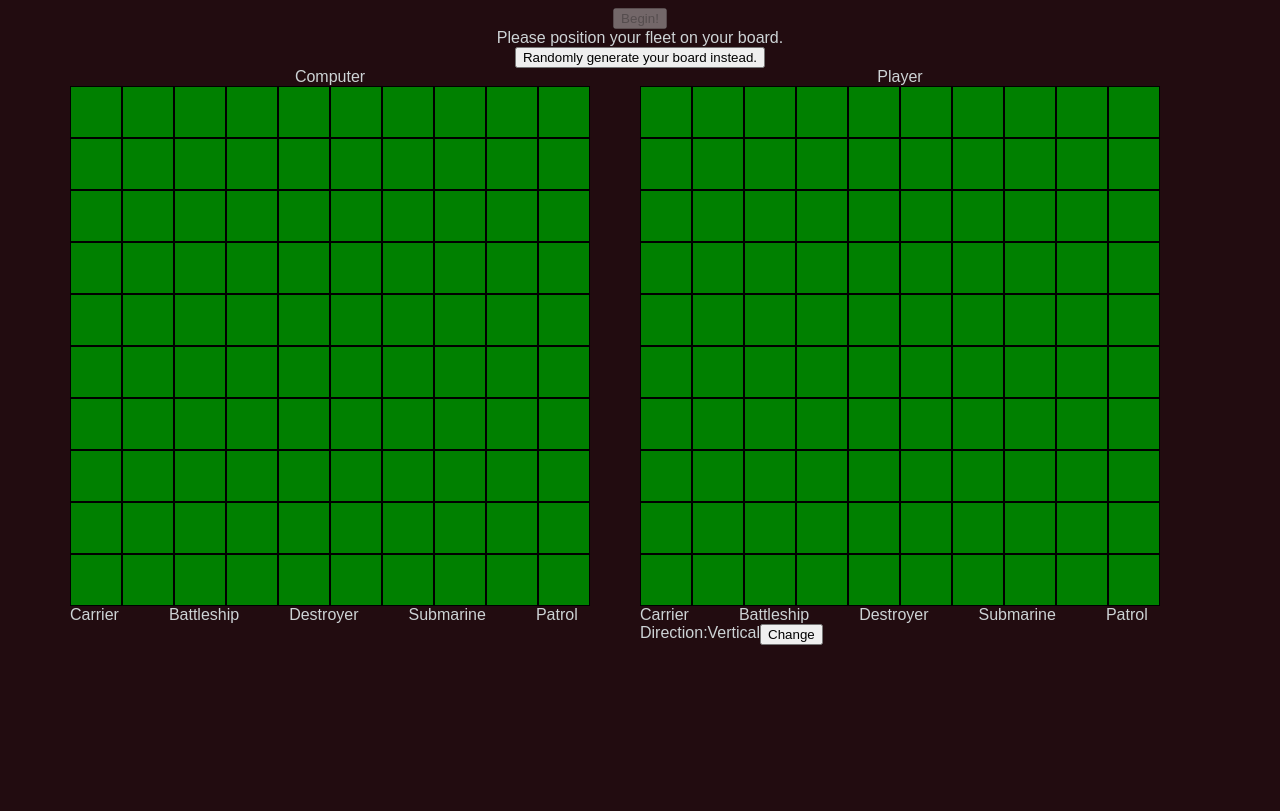
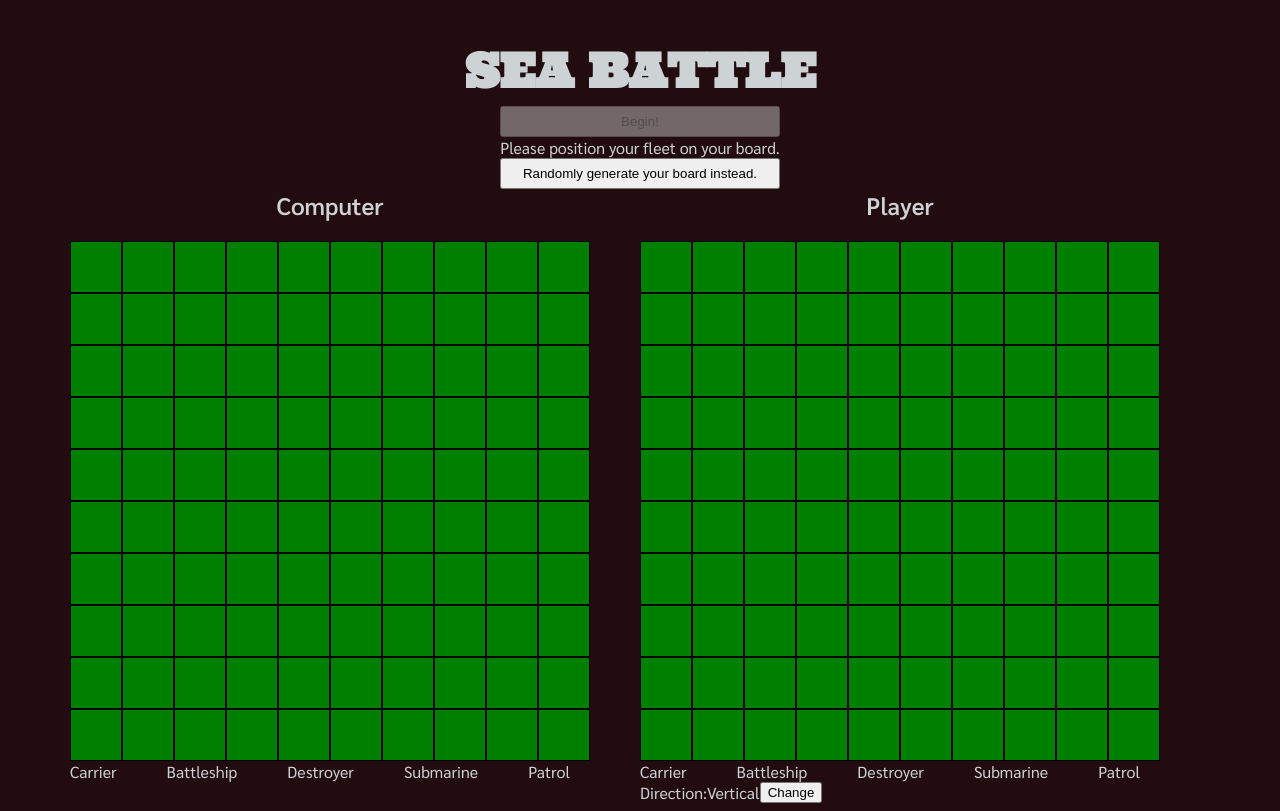
Before and after one commit to flipott/battleship, a website built with webpack: page src/index.html in a window 1280 px wide. Both pictures are taken after a click on the button "New Game". Built offline with nearby package versions, Linux system fonts and the light colour scheme.

Commit message:
Add page title

```diff
--- a/src/index.html
+++ b/src/index.html
@@ -6,18 +6,31 @@
     <meta name="viewport" content="width=device-width, initial-scale=1.0" />
     <script src="index.js" type="module" defer></script>
     <link rel="stylesheet" href="styles.css" />
+    <link rel="preconnect" href="https://fonts.googleapis.com" />
+    <link rel="preconnect" href="https://fonts.gstatic.com" crossorigin />
+    <link
+      href="https://fonts.googleapis.com/css2?family=Sarabun:ital,wght@0,300;0,400;0,600;1,500&family=Ultra&display=swap"
+      rel="stylesheet"
+    />
     <title>Battleship</title>
   </head>
   <body>
     <div class="main">
-      <button id="new-game">New Game</button>
-      <div class="message">
-        <div class="player-instruction"></div>
-        <button id="random-board">Randomly generate your board instead.</button>
+      <div class="title"><h1>Sea Battle</h1></div>
+      <div class="information">
+        <button id="new-game">New Game</button>
+        <div class="message">
+          <div class="player-instruction">
+            Please position your fleet on your board.
+          </div>
+          <button id="random-board">
+            Randomly generate your board instead.
+          </button>
+        </div>
       </div>
       <div class="game-container">
         <div class="cpu">
-          <div class="player-title">Computer</div>
+          <div class="player-title"><h2>Computer</h2></div>
           <div class="cpu-board"></div>
           <div class="ships">
             <div class="carrier">Carrier</div>
@@ -28,7 +41,7 @@
           </div>
         </div>
         <div class="player">
-          <div class="player-title">Player</div>
+          <div class="player-title"><h2>Player</h2></div>
           <div class="player-board"></div>
           <div class="ships">
             <div class="carrier">Carrier</div>
```
